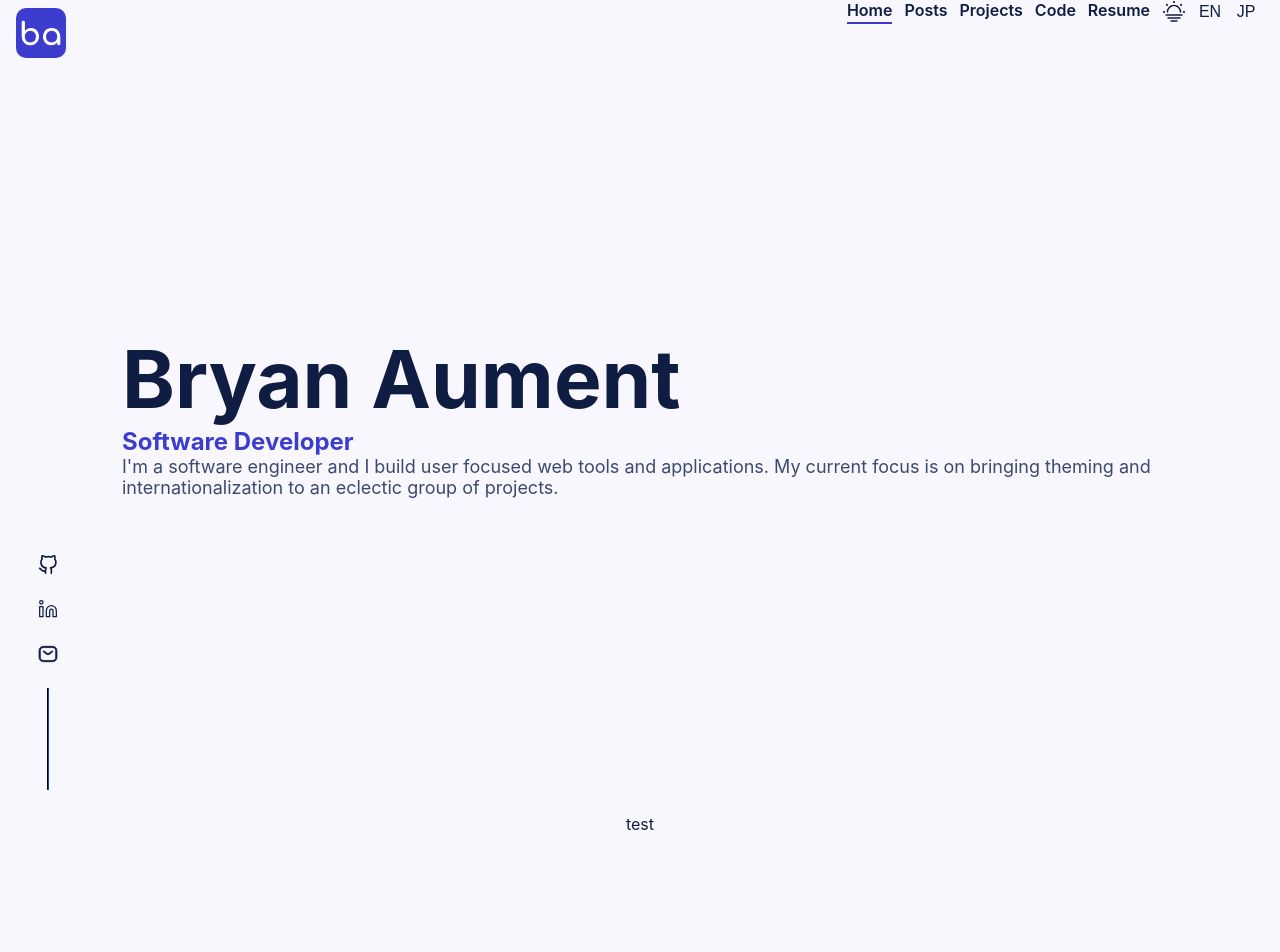
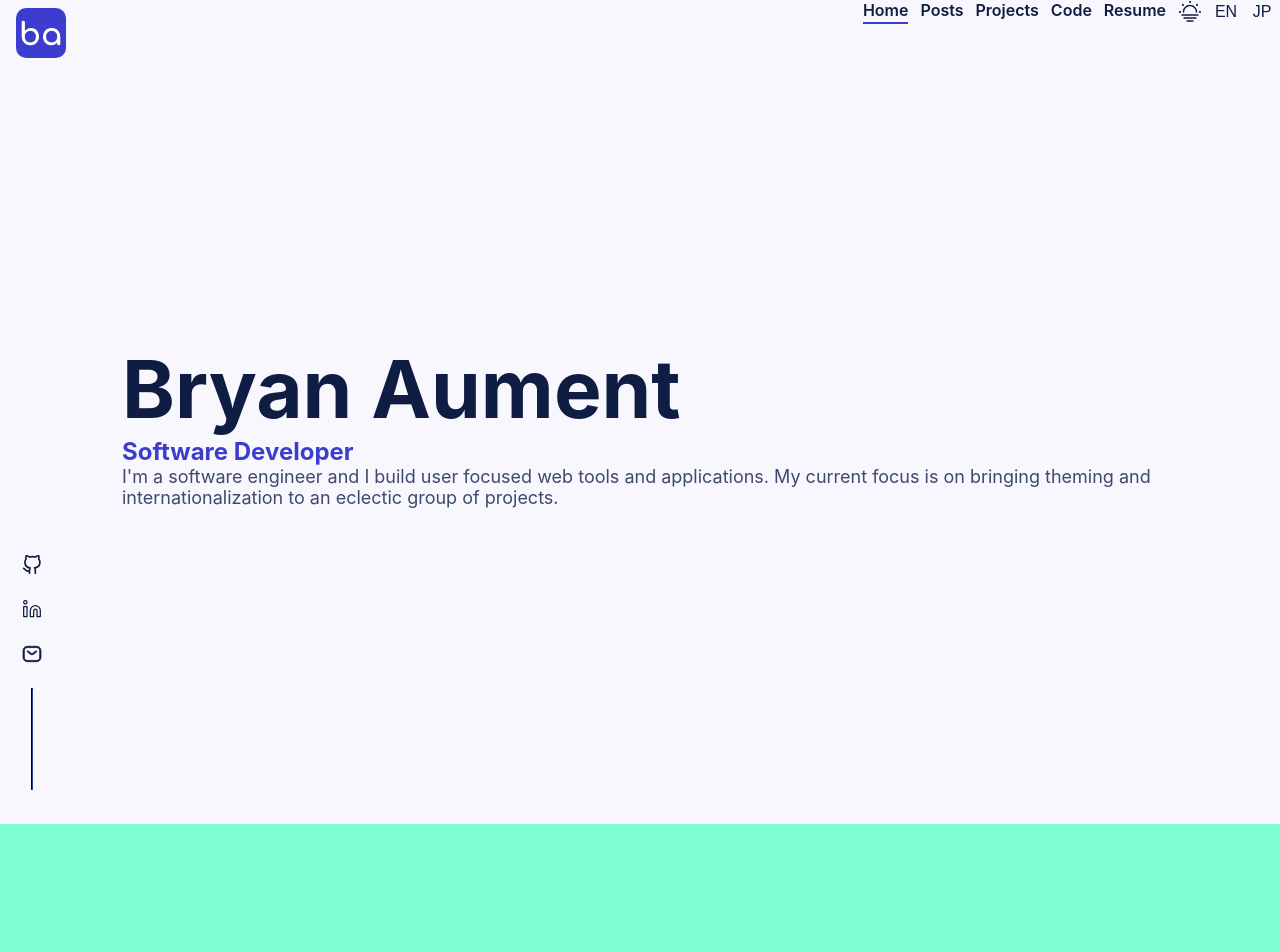
Before and after one commit to BryanAM/portfolio, a React (Create React App) app: page / in a window 1280 px wide. Shown: the top 952 px of the page. Built offline with nearby package versions, Linux system fonts and the light colour scheme.

Commit message:
fixed up layout issues

```diff
--- a/src/App.jsx
+++ b/src/App.jsx
@@ -35,7 +35,7 @@ function App() {
     <div className={`App ${theme}`}>
       <BrowserRouter>
         <Menu menuOpen={menuOpen} setMenuOpen={setMenuOpen} />
-        <motion.div variants={appContainerVariants} animate={menuOpen ? 'open' : 'close'} className="app-container">
+        <motion.div variants={appContainerVariants} animate={menuOpen ? 'open' : 'close'} className="app-blur-container">
           <Routes>
             <Route path="/" element={<Landing />} />
             <Route path="/*" element={<UnderConstruction />} />
--- a/src/App.scss
+++ b/src/App.scss
@@ -7,19 +7,11 @@
   flex-direction: column;
   align-items: center;
   width: 100%;
-  padding: 0 $rhythm * 2;
   position: relative;
 }
 
-.app-container {
-  height: 100%;
-  background: var(--app-bg-color);
-  display: flex;
-  flex-direction: column;
-  align-items: center;
-  padding: 0 $rhythm * 6;
-  position: relative;
-
+.app-blur-container {
+  width: 100%;
 }
 
 // Font Sizes
@@ -113,8 +105,6 @@ a {
   padding: 0;
 }
 
-@media (min-width: $large) {
-  .app-container {
-  	max-width: 1036px;
-  }
+.max-content-width {
+  max-width: 1036px;
 }
--- a/src/views/Landing/LandingHero/LandingHero.jsx
+++ b/src/views/Landing/LandingHero/LandingHero.jsx
@@ -8,7 +8,7 @@ function LandingHero() {
   const [t] = useTranslation();
   return (
     <section className="landing-hero">
-      <Stack flexDirection="column" alignItems="flex-start">
+      <Stack className="landing-hero-stack max-content-width" flexDirection="column" alignItems="flex-start">
         <h1 className="landing-hero-name font-size-700">{t('common.name')}</h1>
         <h2 className="landing-hero-title font-size-300">{t('common.title')}</h2>
         <p className="landing-hero-intro font-size-200">{t('landing.hero.intro')}</p>
--- a/src/views/Landing/LandingHero/landingHero.scss
+++ b/src/views/Landing/LandingHero/landingHero.scss
@@ -1,7 +1,12 @@
+@use '../../../assets/variables';
+
+
 .landing-hero {
   min-height: 100vh;
-  width: 100%;
+  max-width: 100%;
   flex-direction: column;
+  align-items: center;
+  padding: 0 variables.$rhythm * 6;
   justify-content: center;
 }
 
--- a/src/views/Landing/LandingIntro/LandingIntro.jsx
+++ b/src/views/Landing/LandingIntro/LandingIntro.jsx
@@ -4,7 +4,10 @@ import './landingIntro.scss';
 function LandingIntro() {
   return (
     <section className="landing-intro">
-      test
+      <div className="max-content-width">
+        testtesttesttesttesttest
+        testtesttesttesttestt
+      </div>
     </section>
   );
 }
--- a/src/views/Landing/LandingIntro/landingIntro.scss
+++ b/src/views/Landing/LandingIntro/landingIntro.scss
@@ -1,2 +1,12 @@
+@use '../../../assets/variables';
+
 .landing-intro {
+  min-height: 400px;
+  max-width: 100%;
+  min-width: 100%;
+  flex-direction: column;
+  align-items: center;
+  // padding: 0 variables.$rhythm * 6;
+  justify-content: center;
+  background-color: aquamarine;
 }
--- a/src/views/Landing/landing.scss
+++ b/src/views/Landing/landing.scss
@@ -0,0 +1,3 @@
+.landing-view {
+  width: 100%;
+}
--- a/src/views/UnderConstruction/underConstruction.scss
+++ b/src/views/UnderConstruction/underConstruction.scss
@@ -1,15 +1,12 @@
 @use '../../assets/variables';
 
 
-.app-container {
+.under-construction {
   justify-content: center;
-  .under-construction {
-    position: relative;
-    display: block;
-    text-align: center;
-  }
+  position: relative;
+  display: block;
+  text-align: center;
 }
-
 
 .under-construction-box {
   margin: variables.$rhythm * 2;
```
